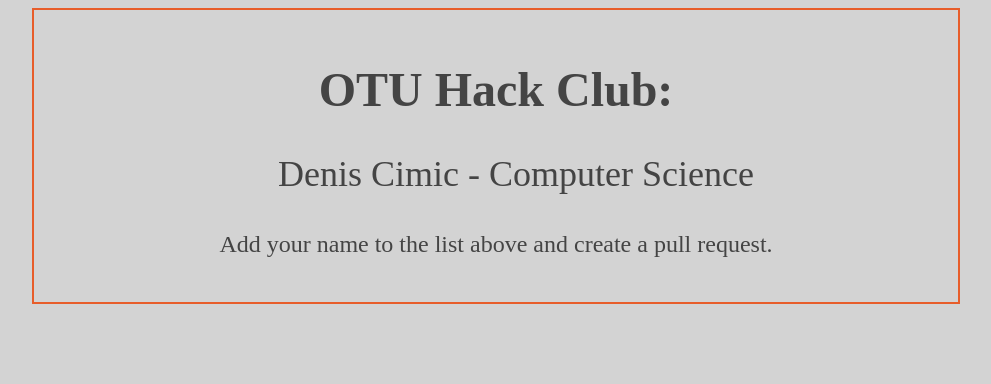
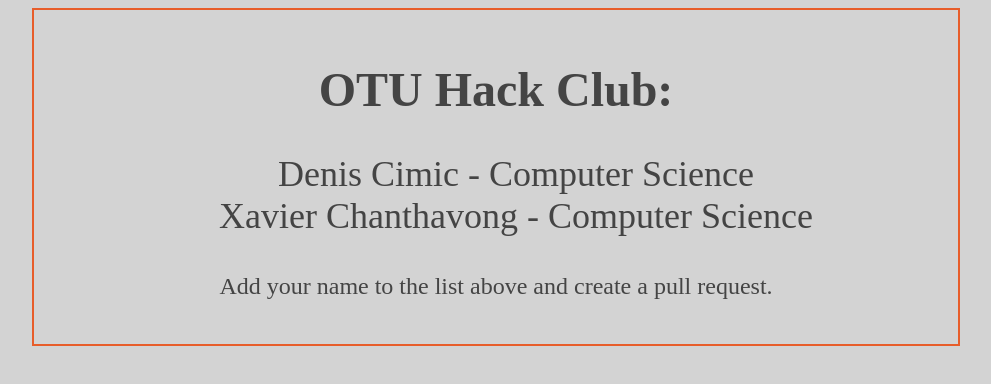
Before and after one commit to MarcoProlo/Hacktoberfest-OTU, a plain HTML site: page index.html in a window 1280 px wide. Shown: the part 664-1048 px from the top of the page, without its empty margins (144-1135 px from the left). Before the commit the page ends 1018 px from the top, so only its background shows below. Drawn offline with Linux system fonts and the light colour scheme.

Commit message:
Add my name

```diff
--- a/index.html
+++ b/index.html
@@ -46,6 +46,7 @@
             Add <li>Name</li> below
         -->
         <li>Denis Cimic - Computer Science</li>
+        <li>Xavier Chanthavong - Computer Science</li>
       </ul>
       <p>Add your name to the list above and create a pull request.</p>
     </div>
```
